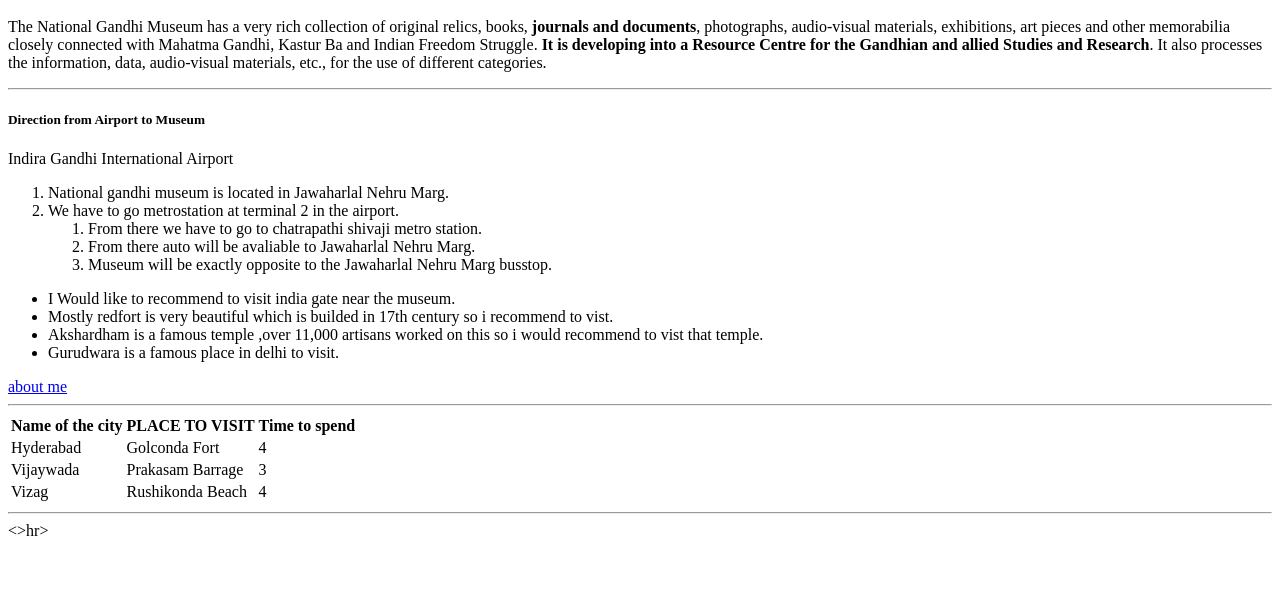
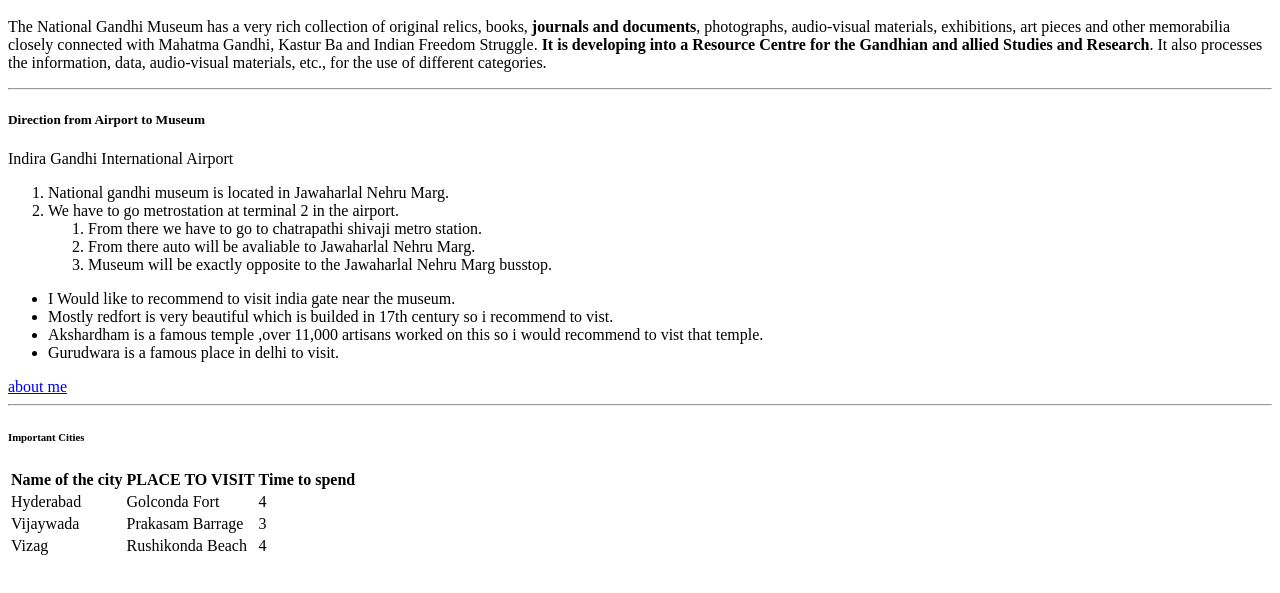
Before and after one commit to 44-563-Web-Apps-F22/44563-webapps-assignment-3-jayachandraeladandi, a plain HTML site: page index.html in a window 1280 px wide. Shown: the part 101-694 px from the top of the page. Drawn offline with Linux system fonts and the light colour scheme.

```diff
--- a/index.html
+++ b/index.html
@@ -41,6 +41,7 @@
         <a href="aboutme.html">about me</a>
 
         <hr></hr>
+        <h6>Important Cities</h6>
         <table>
             <tr>
                 <th>Name of the city</th>
@@ -67,7 +68,8 @@
             </tr>
 
             </table>
-            <hr><>hr>
+
+
 
 
 </body>
```
